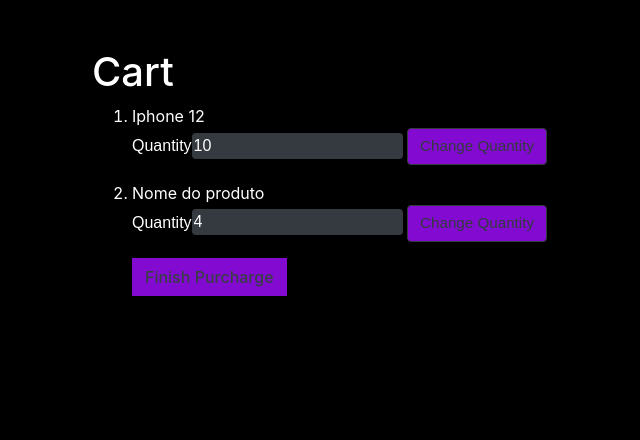
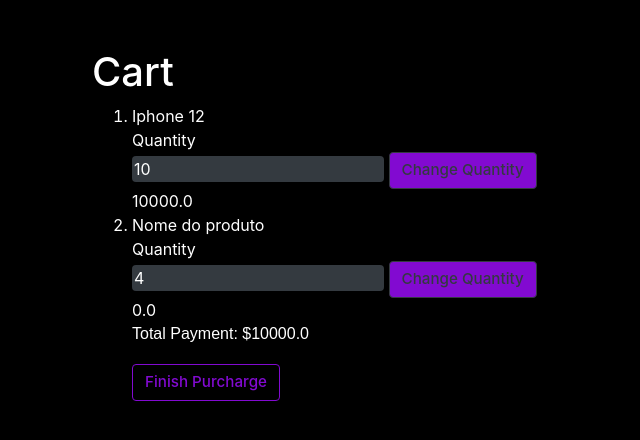
Before and after one commit to Arthur020104/Finalproject-cs50, a Flask app: page /cart in a window 1280 px wide. Shown: the part 56-496 px from the top of the page, without its empty margins (26-666 px from the left). Run offline with Flask 2, Linux system fonts and the light colour scheme; a user stored in the database is signed in; some libraries are stand-ins or nearby versions.

Commit message:
Fixing email sender bugs and cart bugs

```diff
--- a/application.py
+++ b/application.py
@@ -23,15 +23,15 @@ Session(app)
 db = SQL("sqlite:///store.db")
 
 #config to send emails
-#app.config["MAIL_DEFAULT_SENDER"] = os.environ.get("MAIL_DEFAULT_SENDER")
-#app.config["MAIL_PASSWORD"] = os.environ.get("MAIL_PASSWORD")
-#app.config["MAIL_PORT"] = 587
-#app.config["MAIL_SERVER"] = "smtp.gmail.com"
-#app.config["MAIL_USE_TLS"] = True
-#app.config["MAIL_USERNAME"] = os.environ.get("MAIL_USERNAME")
-#app.config['MAIL_USE_SSL'] = False
+app.config["MAIL_DEFAULT_SENDER"] = os.environ.get("MAIL_DEFAULT_SENDER")
+app.config["MAIL_PASSWORD"] = os.environ.get("MAIL_PASSWORD")
+app.config["MAIL_PORT"] = 465
+app.config["MAIL_SERVER"] = "smtp.gmail.com"
+app.config["MAIL_USE_TLS"] = False
+app.config["MAIL_USERNAME"] = os.environ.get("MAIL_USERNAME")
+app.config["MAIL_USE_SSL"] = True
 
-#mail = Mail(app)
+mail = Mail(app)
 
 @app.after_request
 def after_request(response):
@@ -112,8 +112,8 @@ def register():
             return render_template("error.html",problem="Email already in use")
         else:
             db.execute("INSERT INTO users(username, hash, email) VALUES(?, ?, ?)",request.form.get("username"),generate_password_hash(request.form.get("password")), request.form.get("email"))
-            #message = Message("You are registered!", recipients=[request.form.get("email")])
-            #mail.send(message)
+            message = Message("You are registered!", recipients=[request.form.get("email")])
+            mail.send(message)
             return redirect("/login")
     else:
         return render_template("register.html")
@@ -125,14 +125,25 @@ def cart():
     if request.method == "GET":
         user_id = session.get("user_id")
         produtos = db.execute("SELECT * FROM checkoutproduct WHERE user_id = ?", user_id)
+        total = None
         return render_template("cart.html", produtos=produtos)
 
     if request.method == "POST":
         user_id = session.get("user_id")
         id = request.form.get("id")
         quantity = request.form.get("quantity")
-        if quantity != None:
+        if quantity != None or db.execute("SELECT * FROM checkoutproduct WHERE user_id = ? AND product_id = ?",user_id, id) != []:
             product = db.execute("SELECT * FROM produtos WHERE id = ?", id)
+            if quantity == '0':
+                db.execute("DELETE FROM checkoutproduct WHERE user_id = ? AND product_id = ?", user_id, id)
+                return redirect("/cart")
+            if quantity == None:
+                unupdate_product = db.execute("SELECT * FROM checkoutproduct WHERE user_id = ? AND product_id = ?",user_id, id)
+                quantity = unupdate_product[0]['product_quantity']
+                quantity = quantity+1
+                db.execute("UPDATE checkoutproduct SET product_quantity = ? WHERE user_id = ? AND product_id = ?",quantity, user_id, id)
+                db.execute("UPDATE checkoutproduct SET total_payment = ? WHERE product_quantity = ? AND user_id = ? AND product_id = ?", (float(quantity)*float(product[0]['price'])), quantity, user_id, id)
+                return redirect("/cart")
             db.execute("UPDATE checkoutproduct SET product_quantity = ? WHERE user_id = ? AND product_id = ?",quantity, user_id, id)
             db.execute("UPDATE checkoutproduct SET total_payment = ? WHERE product_quantity = ? AND user_id = ? AND product_id = ?", (float(quantity)*float(product[0]['price'])), quantity, user_id, id)
             return redirect("/cart")
--- a/static/styles.css
+++ b/static/styles.css
@@ -148,3 +148,25 @@ input[type="text"], input[type="password"], input[type="email"], input[type=numb
 {
     margin-bottom: 3rem;
 }
+.checkout_button
+{
+    background-color: #000;
+    color: rgb(130, 10, 209);;
+    border: 1px solid;
+    border-radius: 0.25rem;
+    font-size: 0.95rem;
+    font-weight: 450;
+    line-height: 1.5;
+    padding: 0.375rem 0.75rem;
+    text-align: center;
+    transition: color 0.15s ease-in-out, background-color 0.15s ease-in-out, border-color 0.15s ease-in-out, box-shadow 0.15s ease-in-out;
+    vertical-align: middle;
+    margin-top: 0.175rem;
+    border-color:rgb(130, 10, 209);
+    transition: 0.4s ease-in-out;
+    align-items: flex-end;
+}
+.checkout_button:hover
+{
+border-color: #000;
+}
--- a/templates/cart.html
+++ b/templates/cart.html
@@ -4,16 +4,21 @@
 
     <h1>Cart</h1>
     <ol>
+        {% set total = namespace(value=0) %}
         {% for produto in produtos %}
         <li>{{ produto.product_name}}<br>
+        {{"Quantity"}}
         <form action="/cart" method="post">
         <input name="id" type="hidden" value="{{ produto.product_id }}">
-        <p>{{"Quantity"}}<input {{"id="~produto.product_id}} type="number" autocomplete="off" name="quantity" {{"value="~produto.product_quantity}}>
-        <button class="buttonhide navbarb" {{"onclick=click(id,"~produto.product_id}} type="submit">Change Quantity</button></p>
+        <input {{"id="~produto.product_id}} type="number" autocomplete="off" name="quantity" {{"value="~produto.product_quantity}}>
+        <button class="buttonhide navbarb" {{"onclick=click(id,"~produto.product_id}} type="submit">Change Quantity</button>
         </form>
+        {{produto.total_payment}}
         </li>
+        {% set total.value = total.value+produto.total_payment|float %}
         {% endfor %}
-        <button>Finish Purcharge</button>
+        <p>{{"Total Payment: $"~total.value}}</p>
+        <button class="checkout_button">Finish Purcharge</button>
     </ol>
 
 {% endblock %}
--- a/templates/register.html
+++ b/templates/register.html
@@ -1,7 +1,7 @@
 {% extends "layout.html" %}
 
 {% block title %}
-    Login
+    Register
 {% endblock %}
 {% block main %}
 <form action="/register" method="post">
```
Also changed, not shown: store.db.
